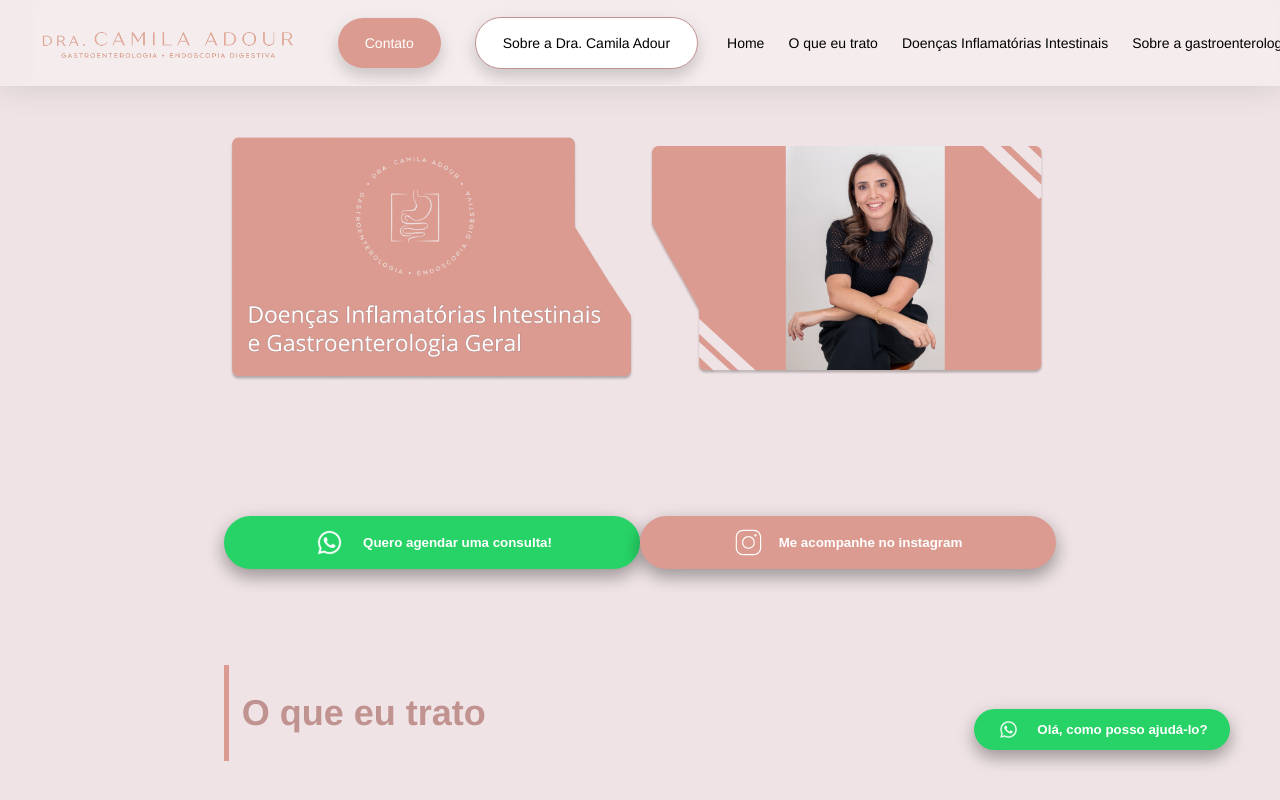
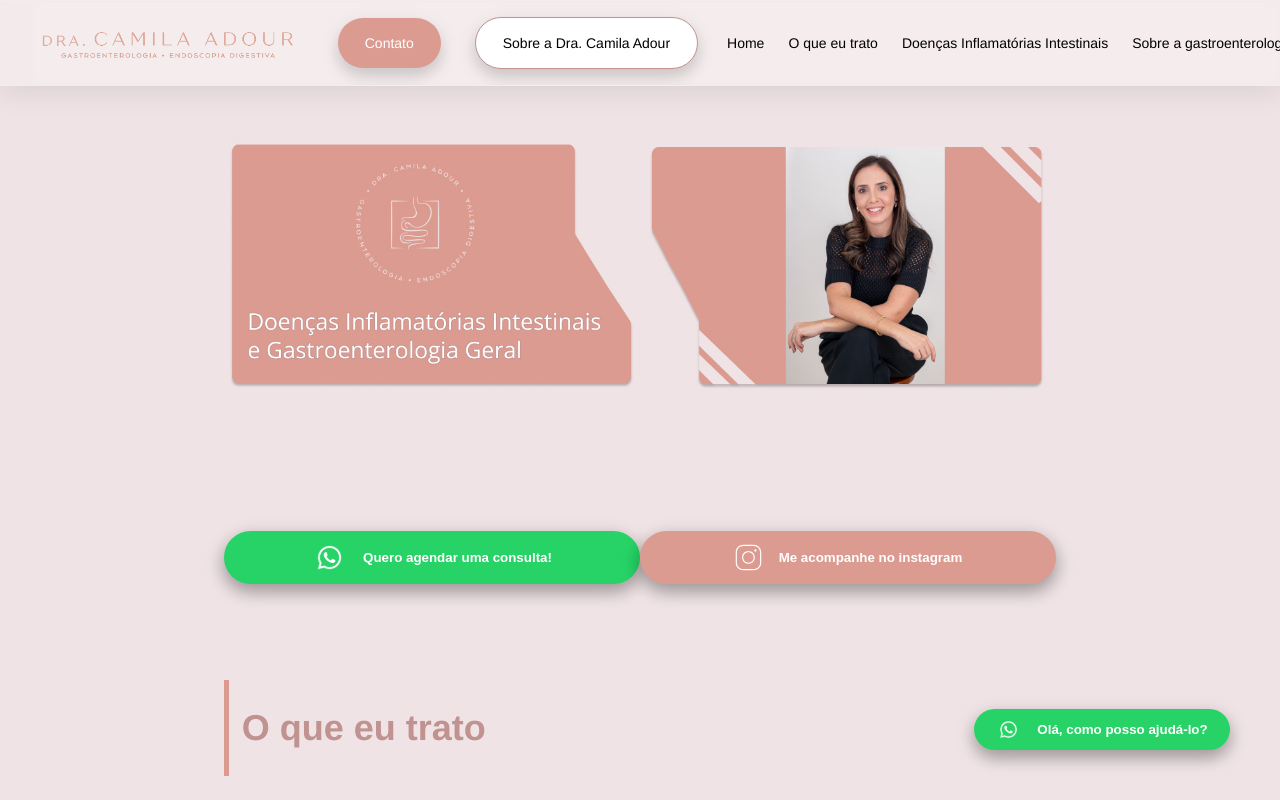
Before and after one commit to LucasTrevelin/dra-camila-adour, a React (Vite) app in the folder dra-camila-adour/: page / in a window 1280 px wide. Shown: the top 800 px of the page. Built offline with nearby package versions, Linux system fonts and the light colour scheme.

Commit message:
fix: fix aspect-ratio of presentation image

```diff
--- a/dra-camila-adour/src/pages/Landing/LandingContent/components/Presentation/Presentation.styled.ts
+++ b/dra-camila-adour/src/pages/Landing/LandingContent/components/Presentation/Presentation.styled.ts
@@ -18,7 +18,6 @@ export const Image = styled(motion.img)`
     width: 100%;
     display: none;
   }
-  aspect-ratio: 1.6/1;
 `
 
 export const SmallScreenImage = styled(motion.img)`
```
